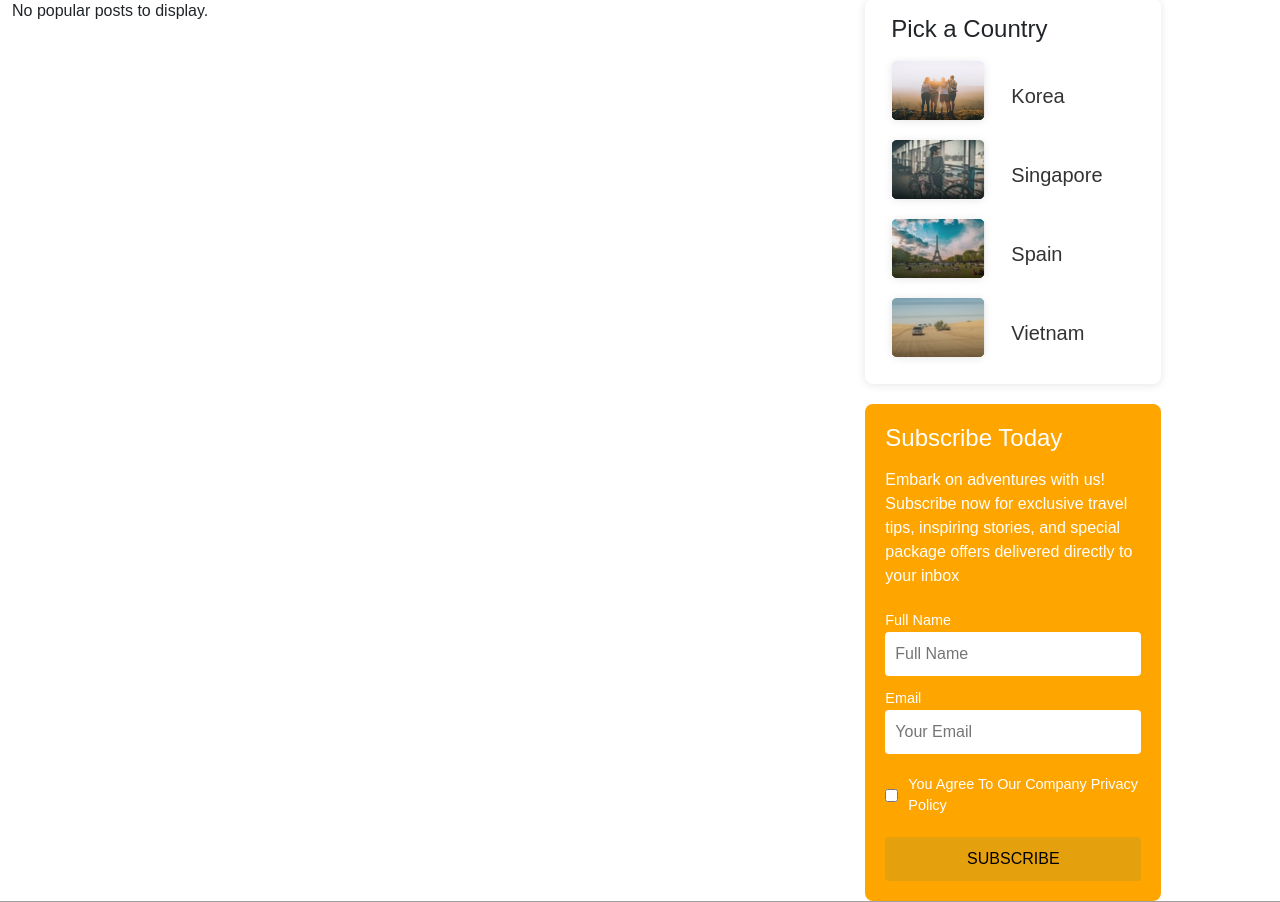
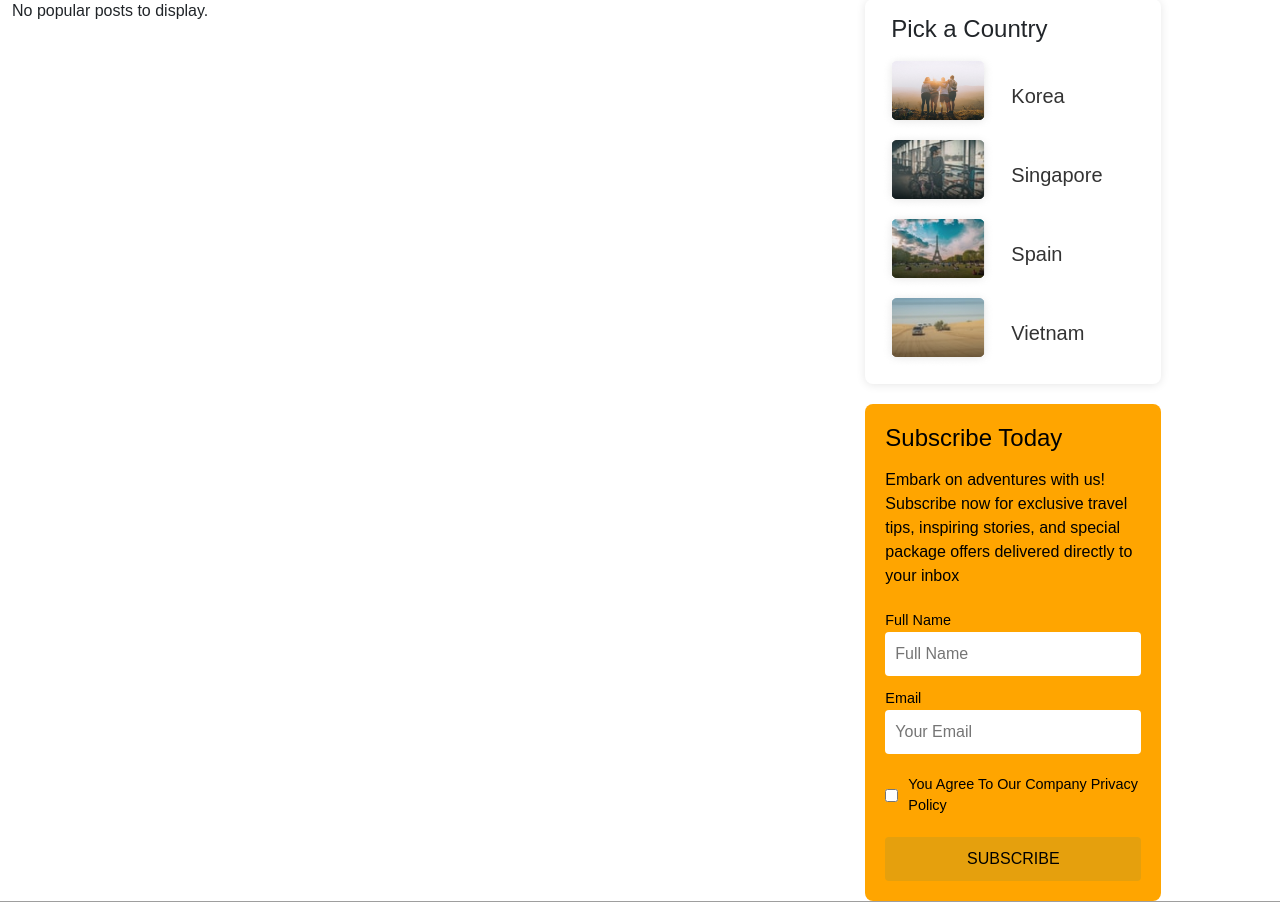
Before and after one commit to elz-ming/WebSys, a PHP site: page / in a window 1280 px wide. Shown: the part 874-1776 px from the top of the page. Run offline with PHP 8.4, Linux system fonts and the light colour scheme; data that the repository does not hold is empty; grey boxes are pictures that could not be loaded.

Commit message:
feat/css changes

```diff
--- a/src/asset/css/index.css
+++ b/src/asset/css/index.css
@@ -417,14 +417,14 @@ h4 {
 }
 
 .subscribe-container h4 {
-    color: #ffffff;
+    color: black;
     /* White text */
     margin-bottom: 15px;
     margin-right: 20px;
 }
 
 .subscribe-container p {
-    color: #ffffff;
+    color: black;
     /* White text */
     margin-bottom: 20px;
 }
@@ -452,7 +452,7 @@ h4 {
 }
 
 .subscribe-form label {
-    color: #ffffff;
+    color: black;
     /* White text */
     font-size: 0.9rem;
 }
```
